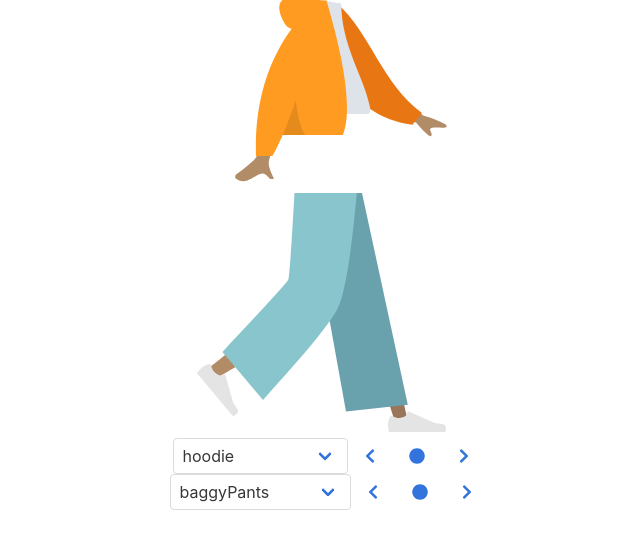
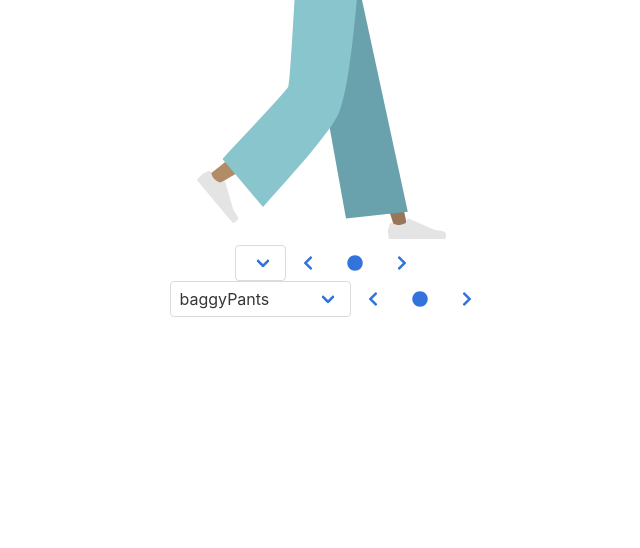
Before and after one commit to carloslazo/humaaans-character-create, a React (Create React App) app: page / in a window 1280 px wide. Shown: the top 548 px of the page, without its empty margins (311-951 px from the left). Built offline with nearby package versions, Linux system fonts and the light colour scheme.

Commit message:
starting to separate components

```diff
--- a/src/App.js
+++ b/src/App.js
@@ -1,8 +1,9 @@
 import React from 'react';
 import './App.css';
-import body from './body.js';
+import Body from './body.js';
 import bottom from './bottom.js';
 
+let body = []
 class App extends React.Component {
   constructor(props) {
     super(props);
@@ -51,14 +52,17 @@ class App extends React.Component {
     this.setState({[e.currentTarget.id]: nextIndex})
   }
 
-  handlePicker(e){
-    console.log(document.getElementById("Skin"));
-    document.getElementById("Skin").style["fill"] = "blue";
+  handlePicker(random){
+    console.log(random, "hey");
   }
 
   render(){
+
     return (
     <div className="App">
+      <Body
+        handlePicker={this.handlePicker}
+        />
       <div
         onClick={this.handlePicker}
         >
--- a/src/body.js
+++ b/src/body.js
@@ -1,6 +1,9 @@
 import React from 'react';
 
-let body =
+class Body extends React.Component {
+  constructor(props) {
+    super(props);
+    this.body =
     {
       "hoodie":
       <svg width="256px" height="187px" viewBox="0 0 256 187" version="1.1" xmlns="http://www.w3.org/2000/svg">
@@ -95,5 +98,21 @@ let body =
         </g>
     </svg>
     }
+  }
 
-export default body;
+  componentDidMount(){
+    this.props.handlePicker(this.body)
+  }
+
+
+render(){
+  console.log(this.props.handlePicker);
+  return (
+    <div>
+    </div>
+  )
+}
+
+}
+
+export default Body;
```
Lines whose indentation alone changed are shown as unchanged.
